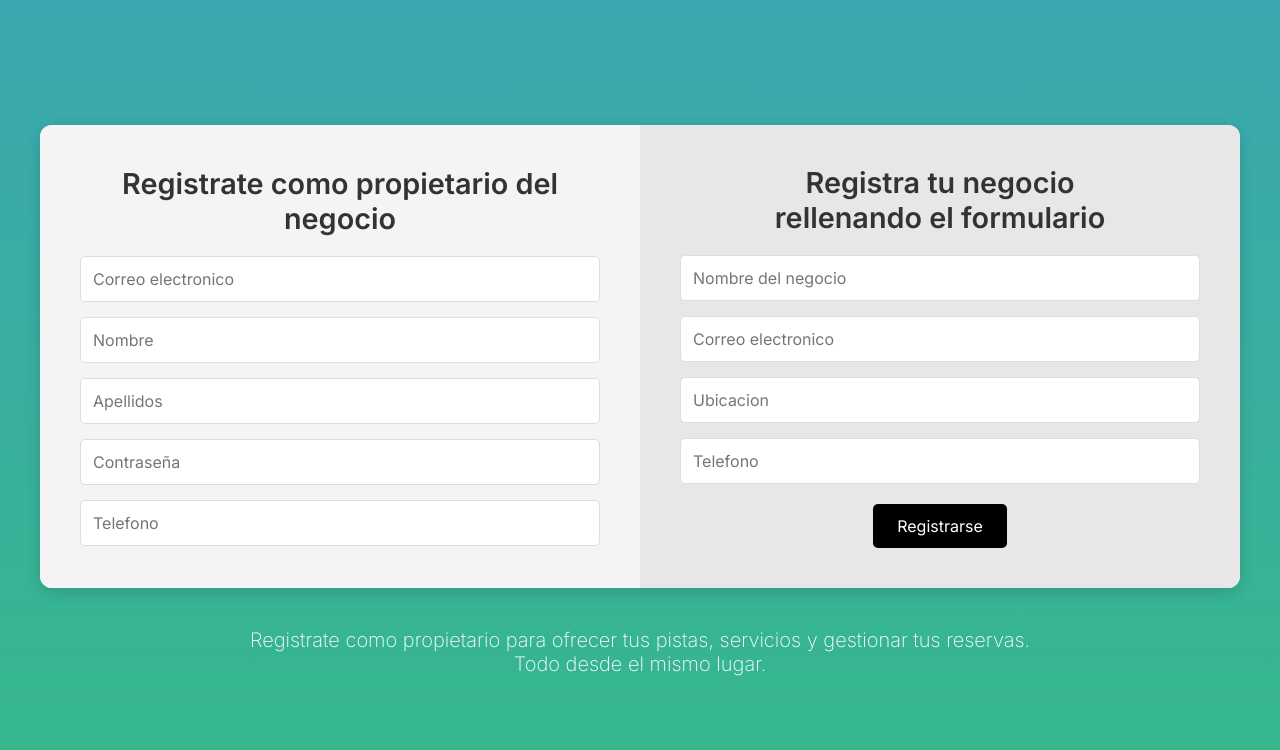
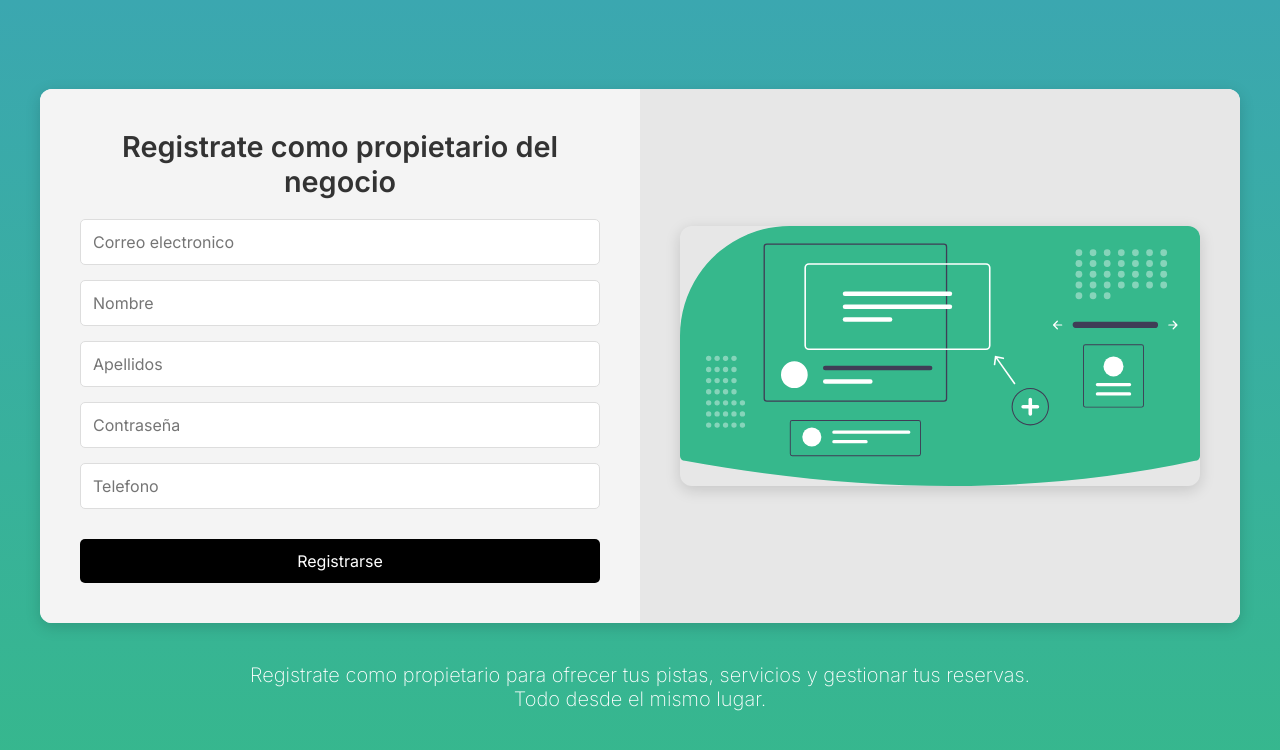
Before and after one commit to Tonii18/Playhub, a website: page public/registerBussiness.html in a window 1280 px wide. Drawn offline with Linux system fonts and the light colour scheme.

Commit message:
Mejora del formulario de registro de propietarios

```diff
--- a/public/css/registerBussiness.css
+++ b/public/css/registerBussiness.css
@@ -30,7 +30,7 @@ body {
     margin-bottom: 20px;
 }
 
-.userRegister, .bussinessRegister {
+.userRegister, .imageContainer {
     flex: 1;
     padding: 40px;
     display: flex;
@@ -43,18 +43,25 @@ body {
     background-color: #f4f4f4;
 }
 
-.bussinessRegister {
+.imageContainer {
     background-color: #e7e7e7;
 }
 
-.title, .bussineesTitle {
+.imageContainer img {
+    max-width: 100%;
+    height: auto;
+    border-radius: 12px;
+    box-shadow: 0 4px 15px rgba(0, 0, 0, 0.15);
+}
+
+.title {
     font-family: 'Inter';
     margin-bottom: 20px;
     text-align: center;
     color: #333;
 }
 
-.inputContainer, .inputBussinessContainer {
+.inputContainer {
     width: 100%;
     display: flex;
     flex-direction: column;
@@ -76,27 +83,24 @@ input:focus {
     border-color: #3ba7b0;
 }
 
-.buttonContainer {
-    margin-top: 20px;
-    display: flex;
-    justify-content: center;
-}
-
-button {
+button#register{
     font-family: 'Inter';
-    padding: 12px 24px;
+    padding: 12px;
+    margin-top: 15px;
     border: none;
     border-radius: 5px;
     background-color: #000000;
     color: #fff;
     font-size: 16px;
     cursor: pointer;
-    transition: background-color 0.3s;
+    transition: background-color 0.3s ease, transform 0.2s ease;
 }
 
-button:hover {
-    background-color: #555555;
+button#register:hover {
+    background-color: #4e4e4e;
+    transform: scale(1.05);
 }
+
 
 .phraseContainer {
     font-family: 'Inter';
@@ -127,7 +131,7 @@ h3 {
         flex-direction: column;
     }
 
-    .userRegister, .bussinessRegister {
+    .userRegister, .imageContainer {
         padding: 20px;
     }
 
--- a/public/registerBussiness.html
+++ b/public/registerBussiness.html
@@ -23,25 +23,13 @@
                 <input type="text" placeholder="Apellidos" id="apellidosInput">
                 <input type="password" placeholder="Contraseña" id="contraseñaInput">
                 <input type="text" placeholder="Telefono" id="telefonoInput">
+                <button type="submit" id="register">Registrarse</button>
             </div>
         </div>
 
-        <!--Contenedor de registro de la empresa-->
-        <div class="bussinessRegister">
-            <div class="bussineesTitle">
-                <h1>Registra tu negocio <br> rellenando el formulario</h1>
-            </div>
-
-            <div class="inputBussinessContainer">
-                <input type="text" placeholder="Nombre del negocio" id="nombreNegocioInput">
-                <input type="text" placeholder="Correo electronico" id="correoNegocioInput">
-                <input type="text" placeholder="Ubicacion" id="ubicacionInput">
-                <input type="text" placeholder="Telefono" id="telefonoNegocioInput">
-            </div>
-
-            <div class="buttonContainer">
-                <button type="submit" id="register">Registrarse</button>
-            </div>
+        <!-- Contenedor con imagen -->
+        <div class="imageContainer">
+            <img src="images/bussinessregister.svg" alt="Imagen representativa">
         </div>
     </div>
 
```
Also changed, not shown: public/images/bussinessregister.svg (added).
